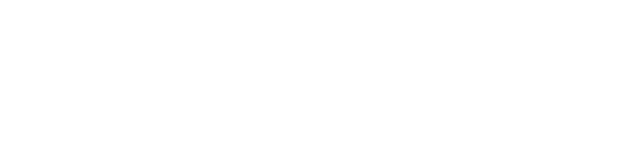
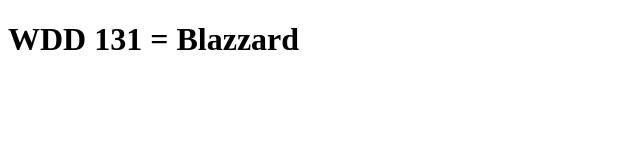
Before and after one commit to davidfernandes03/wdd131, a plain HTML site: page index.html in a window 1280 px wide. Shown: the whole page, without its empty margins (0-640 px from the left). Drawn offline with Linux system fonts and the light colour scheme.

Commit message:
initial commit

```diff
--- a/index.html
+++ b/index.html
@@ -6,6 +6,6 @@
     <title>WDD131</title>
 </head>
 <body>
-
+    <h1>WDD 131 = Blazzard</h1>
 </body>
 </html>
```
